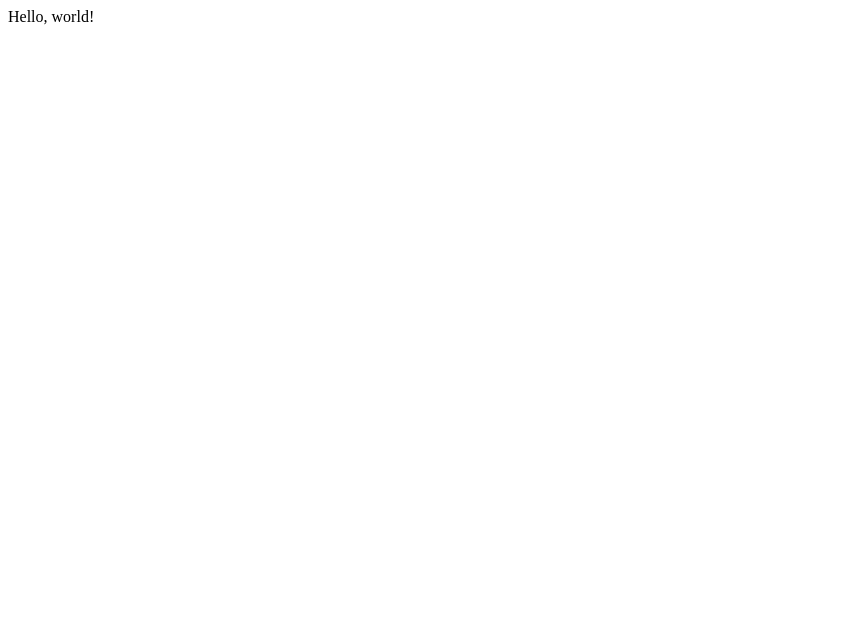
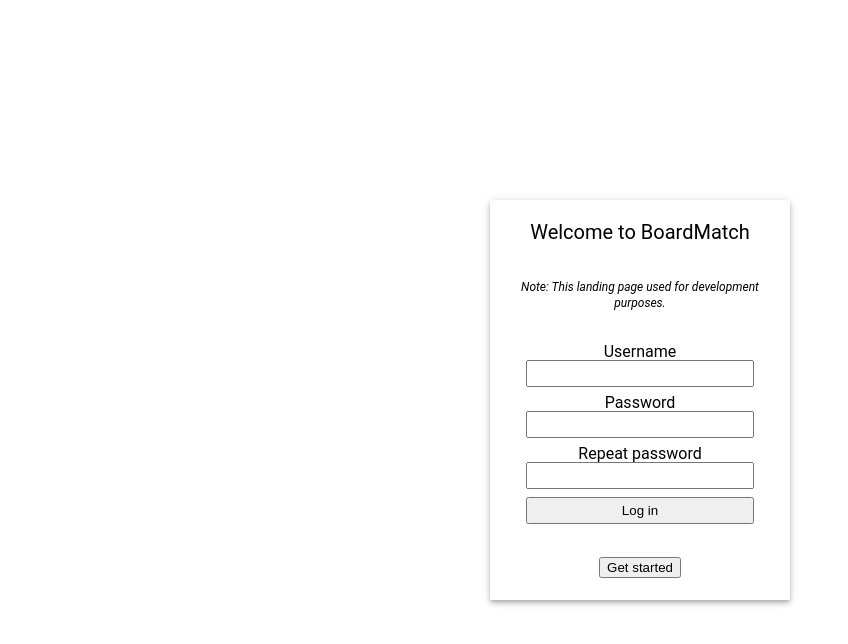
Before and after one commit to sjlutterbie/nonprofit-board-match, a website: page client/public/index.html in a window 1280 px wide. Shown: the whole page, without its empty margins (0-848 px from the left). Drawn offline with nearby package versions, Linux system fonts and the light colour scheme.

Commit message:
Built login and account creation form HTML

```diff
--- a/client/public/index.html
+++ b/client/public/index.html
@@ -1 +1,55 @@
-Hello, world!
+<!DOCTYPE html>
+
+<html lang="en">
+
+  <head>
+    <meta charset="utf-8">
+    <meta name="viewport" content="width=device-width, initial-scale=1">
+    <title>Board match</title>
+    <meta name="description" content="A platform for service-minded individuals
+      and local non-profits in search of board-level support to connect.">
+
+    <!-- CSS Reset -->
+    <link rel="stylesheet" type="text/css" href="styles/reset.css">
+
+    <!-- Custom styles -->
+    <link rel="stylesheet" type="text/css" href="styles/layout.css">
+    <link rel="stylesheet" type="text/css" href="styles/login.css">
+    <link rel="stylesheet" type="text/css" href="styles/typography.css">
+
+  </head>
+
+  <body>
+    <div class="card login-box">
+      <h1>Welcome to BoardMatch</h1>
+      <p class="dev-notice">Note: This landing page used for development purposes.</p>
+      <form class="login-form jw-form">
+        <label>Username
+          <input type="text" name="username">
+        </label>
+        <label>Password
+          <input type="password" name="password">
+        </label>
+        <label>Repeat password
+          <input type="password" name="password-repeat">
+        </label>
+        <input type="submit" value="Log in">
+      </form>
+
+
+
+      <!-- TODO: Replace this button with a login form that handles JWT user
+            authentication.
+           DEV TODO: This button should default to the 'TESTER' user account,
+            whose data is generated each session via the mockAPI -->
+      <a href="/portal" title="Enter Board Match Portal"><button>Get started</button></a>
+    </div>
+
+
+  <!-- Javascript -->
+  <script src="https://code.jquery.com/jquery-3.3.1.min.js"
+            integrity="sha256-FgpCb/KJQlLNfOu91ta32o/NMZxltwRo8QtmkMRdAu8="
+            crossorigin="anonymous"></script>
+
+  </body>
+</html>
--- /dev/null
+++ b/client/public/styles/layout.css
@@ -0,0 +1,55 @@
+* {
+  box-sizing: border-box;
+}
+
+html, body {
+  margin: 0px;
+  height: 100%;
+  background: #fff;
+}
+
+body {
+  position: relative;
+  display: flex;
+  flex-direction: column;
+  margin: auto;
+}
+
+/* PAGE HEADER */
+
+header {
+  width: 100%;
+  padding: 8px;
+  background: #eee; /* TEMP FOR DESIGN PURPOSES */
+}
+
+.header-nav {
+  background: #ddd; /* TEMP FOR DESIGN PURPOSES */
+}
+
+/* SIDEBAR */
+
+.tab-nav {
+  padding: 8px;
+  background: #ccc; /* TEMP FOR DESIGN PURPOSES */
+}
+
+/* MAIN CONTENT */
+
+main {
+  display: flex;
+  flex-flow: column nowrap;
+  justify-content: flex-start;
+  align-items: center;
+  padding: 8px;
+}
+
+.card {
+  width: 100%;
+  max-width: 600px;
+  margin: 8px 0px;
+  padding: 8px;
+  box-shadow: 0px 2px 4px -1px rgba(0, 0, 0, 0.2),
+      0px 4px 5px 0px rgba(0, 0, 0, 0.14),
+      0px 1px 10px 0px rgba(0, 0, 0, 0.12);
+}
--- /dev/null
+++ b/client/public/styles/login.css
@@ -0,0 +1,56 @@
+* {
+  box-sizing: border-box;
+}
+
+html, body {
+  margin: 0px;
+  height: 100%;
+  background: #fff;
+}
+
+body {
+  display: flex;
+  flex-flow: column nowrap;
+  align-items: center;
+  justify-content: center;
+}
+
+.login-box {
+  display: flex;
+  flex-flow: column nowrap;
+  align-items: center;
+  justify-content: space-around;
+  flex-grow: 0;
+  height: 80%;
+    max-height: 400px;
+  width: 80%;
+    max-width: 300px;
+}
+
+.dev-notice {
+  text-align: center;
+  font-style: italic;
+}
+
+.login-form {
+  display: flex;
+  flex-flow: column nowrap;
+  align-items: center;
+}
+
+.login-form label {
+  width: 80%;
+  text-align: center;
+  margin: 4px;
+}
+
+.login-form input {
+  width: 100%;
+  text-align: center;
+  padding: 4px;
+}
+
+  .login-form input[type="submit"] {
+    width: 80%;
+    margin: 4px;
+  }
--- /dev/null
+++ b/client/public/styles/reset.css
@@ -0,0 +1,48 @@
+/* http://meyerweb.com/eric/tools/css/reset/
+   v2.0 | 20110126
+   License: none (public domain)
+*/
+
+html, body, div, span, applet, object, iframe,
+h1, h2, h3, h4, h5, h6, p, blockquote, pre,
+a, abbr, acronym, address, big, cite, code,
+del, dfn, em, img, ins, kbd, q, s, samp,
+small, strike, strong, sub, sup, tt, var,
+b, u, i, center,
+dl, dt, dd, ol, ul, li,
+fieldset, form, label, legend,
+table, caption, tbody, tfoot, thead, tr, th, td,
+article, aside, canvas, details, embed,
+figure, figcaption, footer, header, hgroup,
+menu, nav, output, ruby, section, summary,
+time, mark, audio, video {
+	margin: 0;
+	padding: 0;
+	border: 0;
+	font-size: 100%;
+	font: inherit;
+	vertical-align: baseline;
+}
+/* HTML5 display-role reset for older browsers */
+article, aside, details, figcaption, figure,
+footer, header, hgroup, menu, nav, section {
+	display: block;
+}
+body {
+	line-height: 1;
+}
+ol, ul {
+	list-style: none;
+}
+blockquote, q {
+	quotes: none;
+}
+blockquote:before, blockquote:after,
+q:before, q:after {
+	content: '';
+	content: none;
+}
+table {
+	border-collapse: collapse;
+	border-spacing: 0;
+}
--- /dev/null
+++ b/client/public/styles/typography.css
@@ -0,0 +1,28 @@
+body {
+  font-family: 'Roboto', 'San Francisco', sans-serif;
+}
+
+h1 {
+  font-size: 20px;
+  padding-bottom: 8px;
+}
+
+h2 {
+  font-size: 18px;
+  padding-bottom: 8px;
+}
+
+h3 {
+  font-size: 16px;
+  padding-bottom: 4px;
+}
+
+h4 {
+  font-size: 14px;
+  padding-bottom: 4px;
+}
+
+p {
+  font-size: 12px;
+  line-height: 16px;
+}
```
Also changed, not shown: server/users/router.js (+0 -9 lines).
